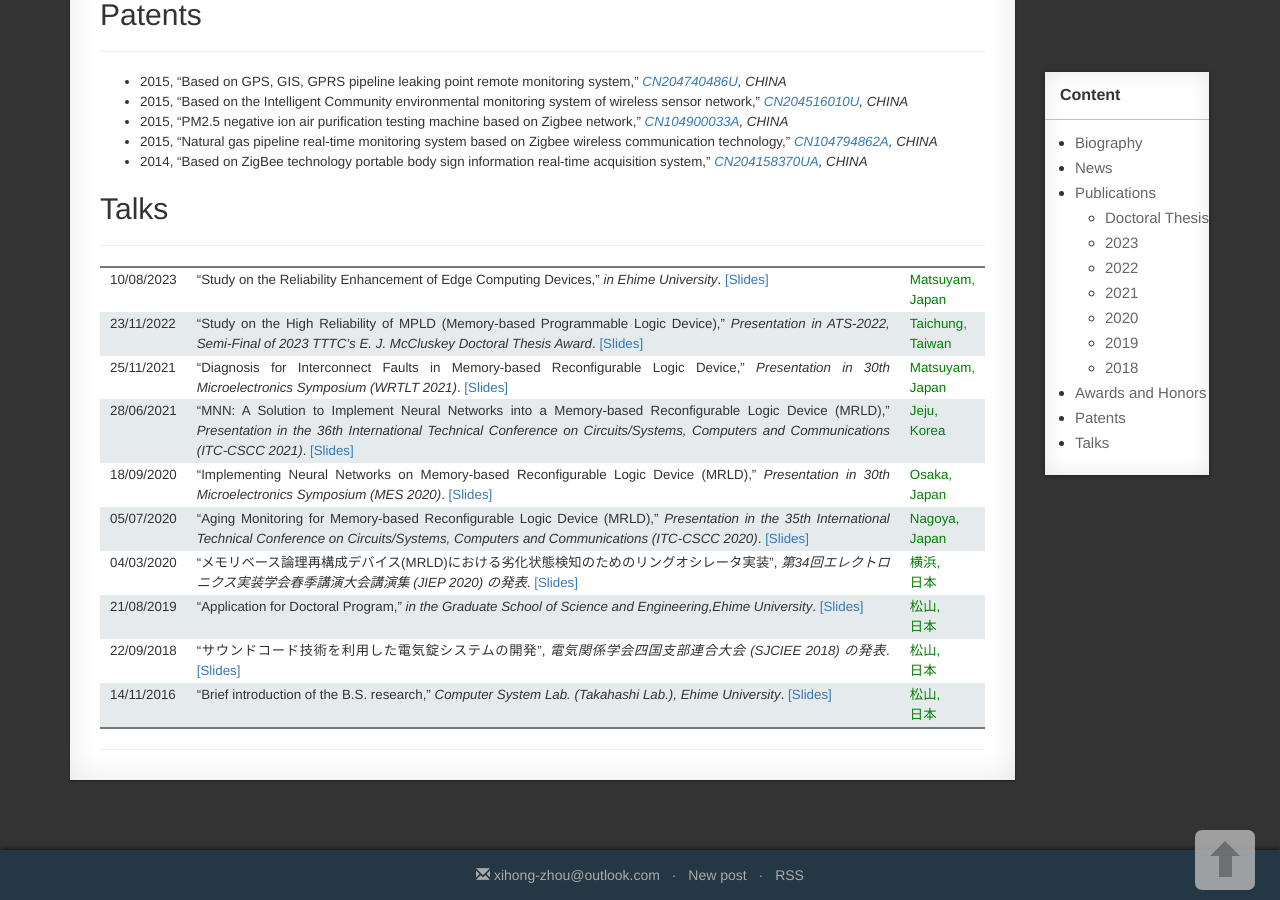
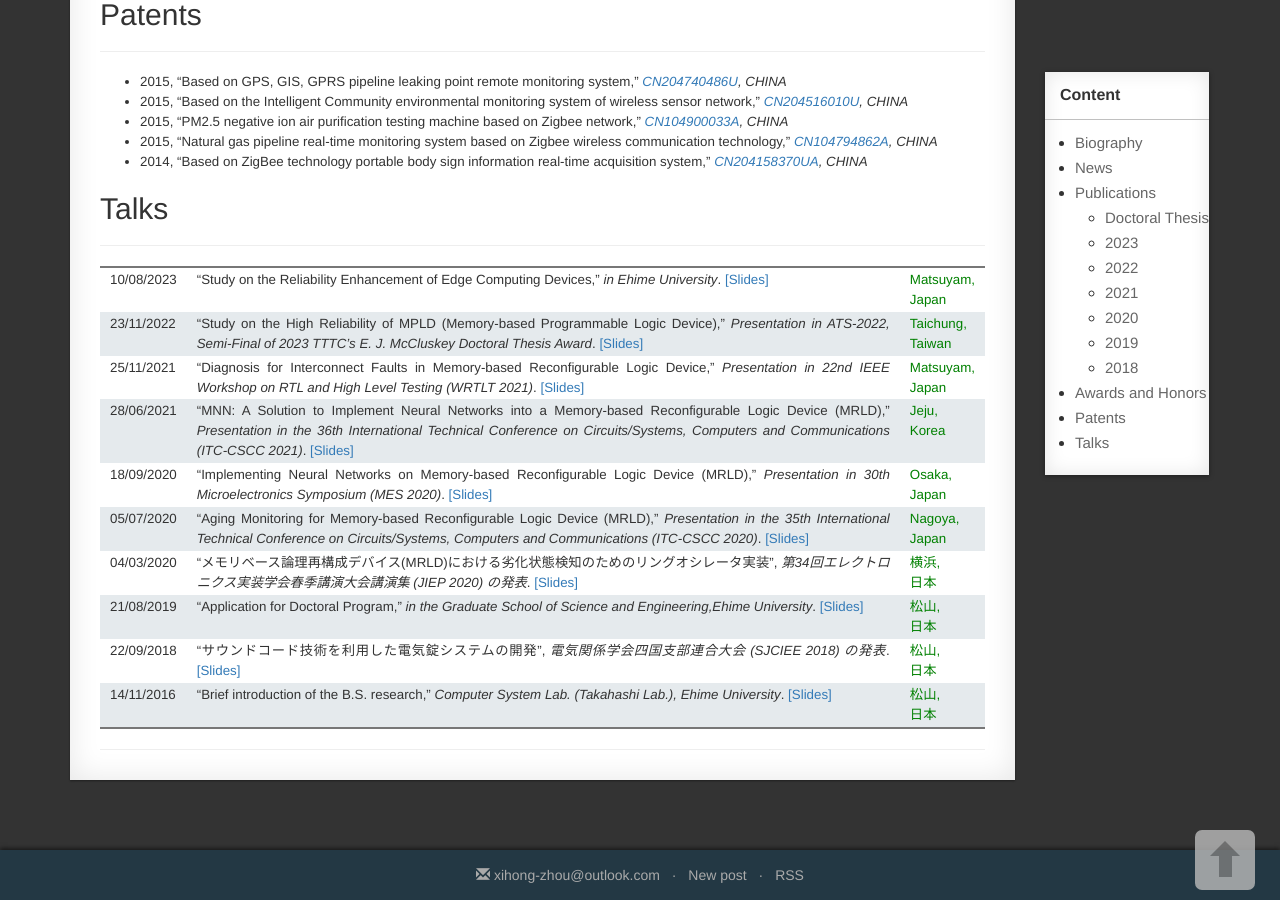
Before and after one commit to XihongZhou/xihongzhou.github.io, a Jekyll site: the page built from pages/1_homepage.md, in a window 1280 px wide and 900 px high, scrolled down 2515 px. Built offline with Jekyll 4.4.1, drawn with Linux system fonts in a browser that asks for light colours; comment, search, counter and statistics services are not loaded.

Commit message:
Update 1_homepage.md

```diff
--- a/pages/1_homepage.md
+++ b/pages/1_homepage.md
@@ -143,7 +143,7 @@ permalink: /homepage/
 
 |10/08/2023 |"Study on the Reliability Enhancement of Edge Computing Devices,” *in Ehime University*. [[Slides]](https://xihongzhou.github.io/talks/2023-08-10_Doctoral-Thesis_zhou[Slides].pdf) |<span style="color:green">Matsuyam,<br>Japan</span>
 |23/11/2022 |"Study on the High Reliability of MPLD (Memory-based Programmable Logic Device),” *Presentation in ATS-2022, Semi-Final of 2023 TTTC's E. J. McCluskey Doctoral Thesis Award*. [[Slides]](https://xihongzhou.github.io/talks/2022-11-23_ATS-Ph.D-Thesis-Competition_Zhou[Sildes].pdf) |<span style="color:green">Taichung,<br>Taiwan</span>
-|25/11/2021 |"Diagnosis for Interconnect Faults in Memory-based Reconfigurable Logic Device,” *Presentation in 30th Microelectronics Symposium (WRTLT 2021)*. [[Slides]](https://xihongzhou.github.io/talks/2021-11-25-WRTLT_zhou[Slides].pdf) |<span style="color:green">Matsuyam,<br>Japan</span>
+|25/11/2021 |"Diagnosis for Interconnect Faults in Memory-based Reconfigurable Logic Device,” *Presentation in 22nd IEEE Workshop on RTL and High Level Testing (WRTLT 2021)*. [[Slides]](https://xihongzhou.github.io/talks/2021-11-25-WRTLT_zhou[Slides].pdf) |<span style="color:green">Matsuyam,<br>Japan</span>
 |28/06/2021 |"MNN: A Solution to Implement Neural Networks into a Memory-based Reconfigurable Logic Device (MRLD),” *Presentation in the 36th International Technical Conference on Circuits/Systems, Computers and Communications (ITC-CSCC 2021)*. [[Slides]](https://xihongzhou.github.io/talks/2021-06-28-ITC-CSCC_zhou[Slides].pdf) |<span style="color:green">Jeju,<br>Korea</span>
 |18/09/2020 |"Implementing Neural Networks on Memory-based Reconfigurable Logic Device (MRLD),” *Presentation in 30th Microelectronics Symposium (MES 2020)*. [[Slides]](https://xihongzhou.github.io/talks/2020-09-18_MES_zhou[Slides].pdf) |<span style="color:green">Osaka,<br>Japan</span>
 |05/07/2020 |"Aging Monitoring for Memory-based Reconfigurable Logic Device (MRLD),” *Presentation in the 35th International Technical Conference on Circuits/Systems, Computers and Communications (ITC-CSCC 2020)*. [[Slides]](https://xihongzhou.github.io/talks/2020-07-05_ITC-CSCC_zhou[Slides].pdf) |<span style="color:green">Nagoya,<br>Japan</span>
```
